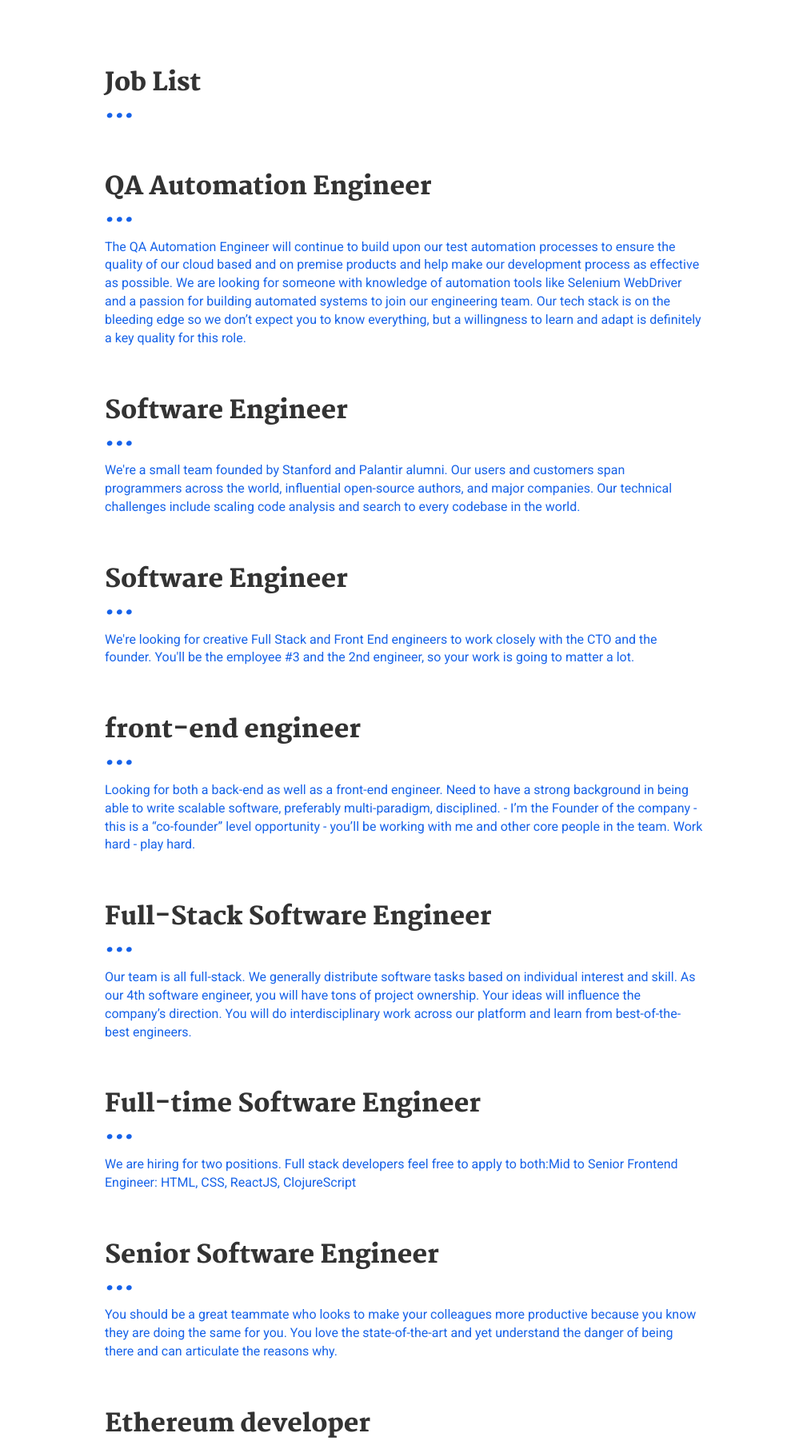
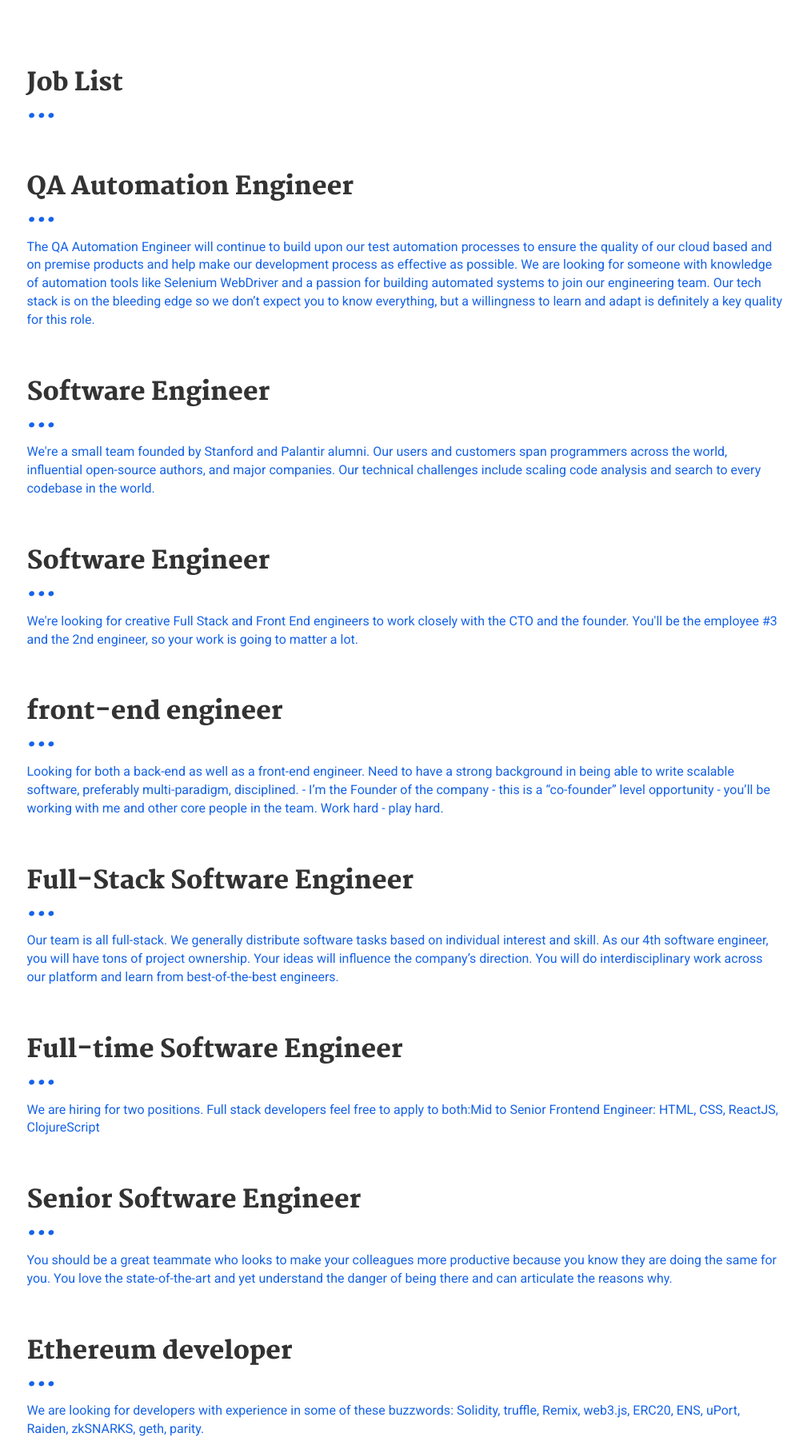
Before and after one commit to Windsooon/jobder, a Django app: template templates/match.html in a window 1280 px wide. Shown: the part 113-1920 px from the top of the page at 80% size, without its empty margins (134-1143 px from the left). Run offline with Django 3.2, Linux system fonts and the light colour scheme; the template is opened without the code that fills it: values that come from a table or form of the project are taken from there, others are empty; data comes from the database, SQL or seed files in the repository; parts of the project's set-up code (start-up, migrations or seed data) failed here and were passed over; some libraries are stand-ins or nearby versions.

Commit message:
update column

```diff
--- a/templates/match.html
+++ b/templates/match.html
@@ -6,7 +6,7 @@
 {% block content %}
   <div class="container">
     <div class="row">
-      <div class="col-xs-10 col-xs-offset-1 col-md-8 col-md-offset-2">
+      <div class="col-xs-10 col-xs-offset-1 col-md-10 col-md-offset-1">
         <h2 id="user-settings">Job List</h2>
         <input id="user-id" type="hidden" value="{{ user.id }}" />
         {% for post in posts %}
```
